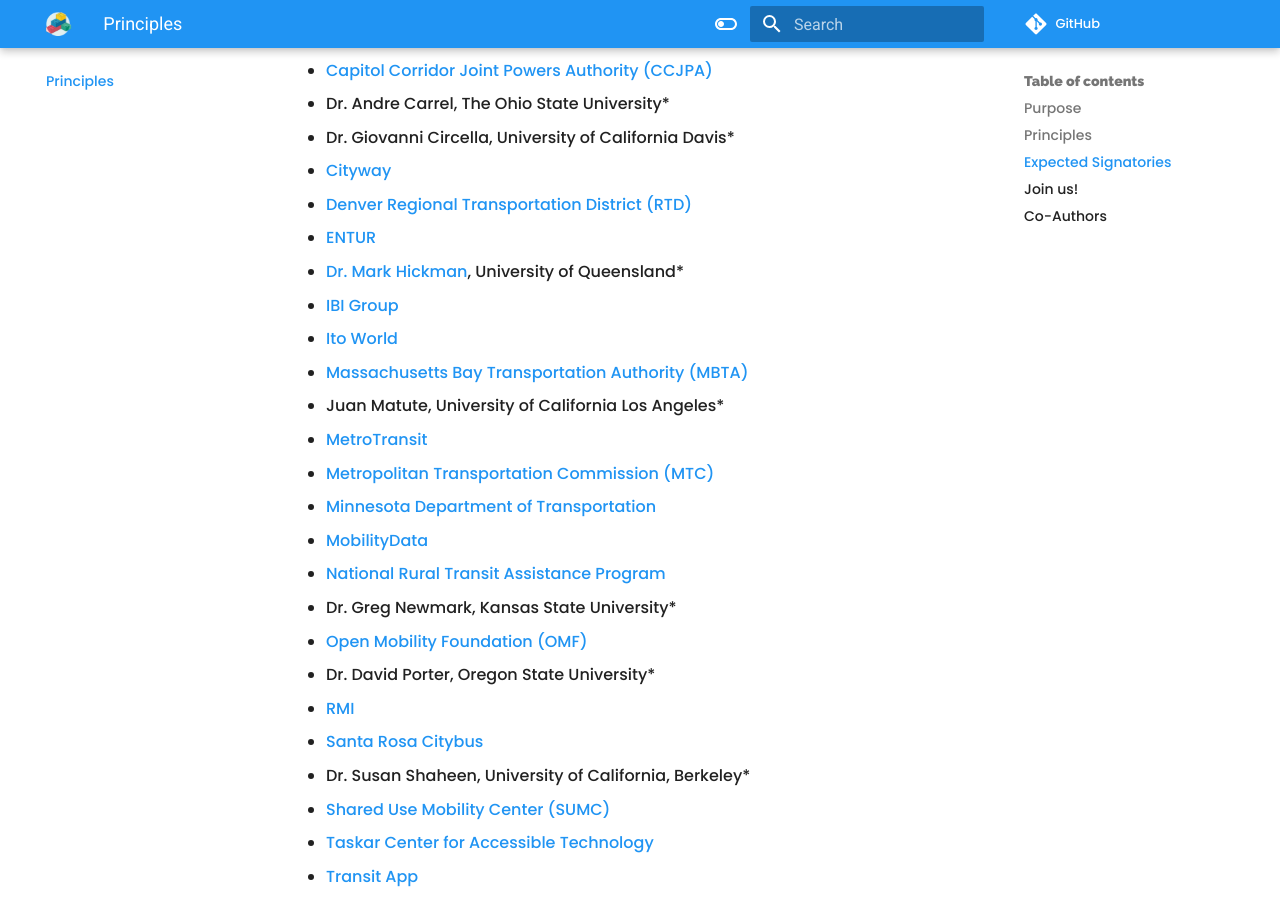
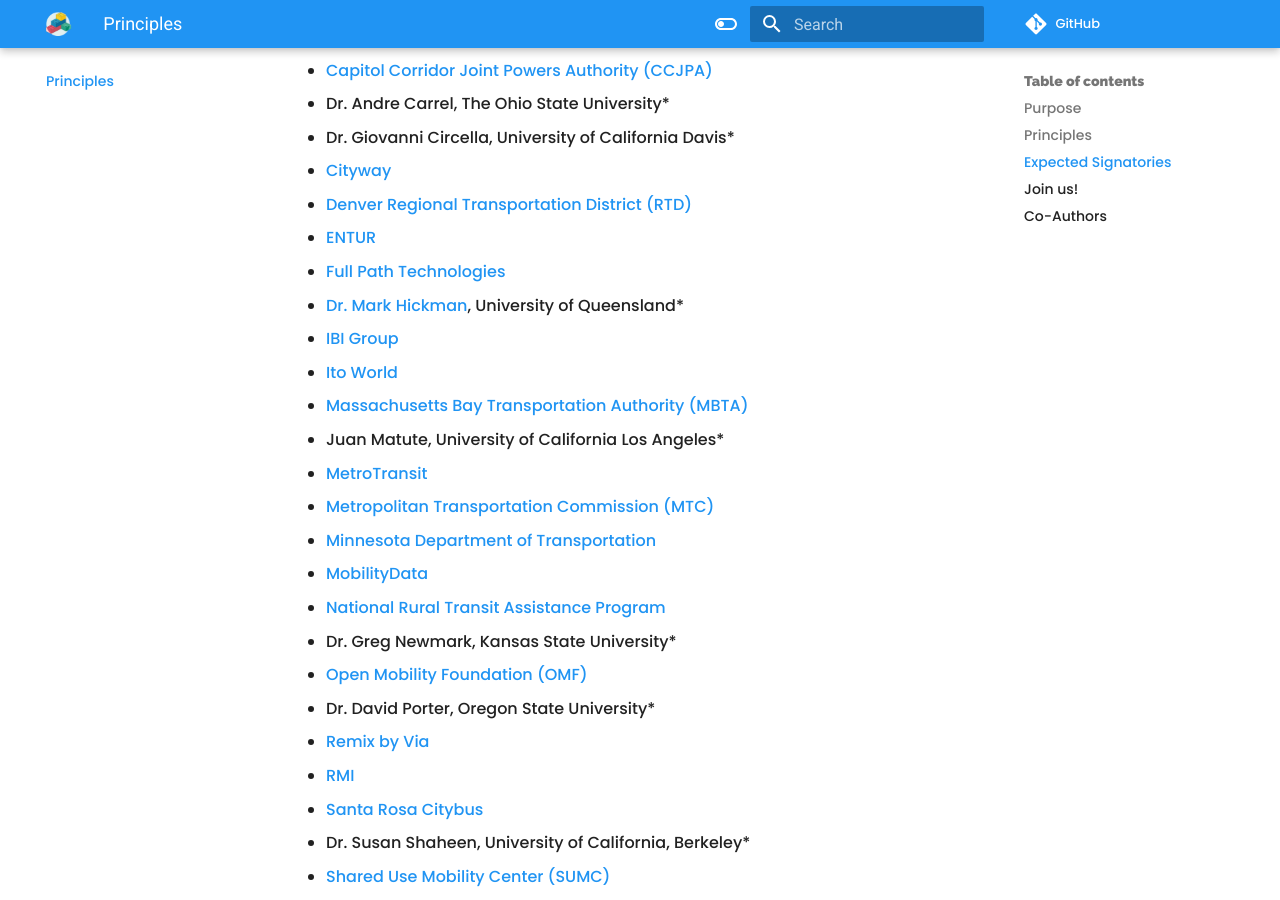
Before and after one commit to interoperable-mobility/principles, an MkDocs documentation site: the page built from docs/index.md, in a window 1280 px wide and 900 px high, scrolled down 2244 px. Built offline with MkDocs 1.6.1 and Material for MkDocs 9.7.7, drawn with Linux system fonts in a browser that asks for light colours; nearby versions of some CDN libraries; comment, search, counter and statistics services are not loaded.

Commit message:
Add Remix
- Per email from Tiffany and Dan

```diff
--- a/docs/index.md
+++ b/docs/index.md
@@ -46,6 +46,7 @@
 - [Cityway](https://cityway.io/)
 - [Denver Regional Transportation District (RTD)](https://www.rtd-denver.com/)
 - [ENTUR](https://entur.no/)
+- [Full Path Technologies](http://fullpath.io)
 - [Dr. Mark Hickman](https://researchers.uq.edu.au/researcher/2972), University of Queensland*
 - [IBI Group](https://www.ibigroup.com)
 - [Ito World](https://www.itoworld.com/)
@@ -59,6 +60,7 @@
 - Dr. Greg Newmark, Kansas State University*
 - [Open Mobility Foundation (OMF)](https://www.openmobilityfoundation.org/)
 - Dr. David Porter, Oregon State University*
+- [Remix by Via](http://remix.com)
 - [RMI](http://rmi.org)
 - [Santa Rosa Citybus](https://srcity.org/1036/Transit-and-CityBus)
 - Dr. Susan Shaheen, University of California, Berkeley*
```
